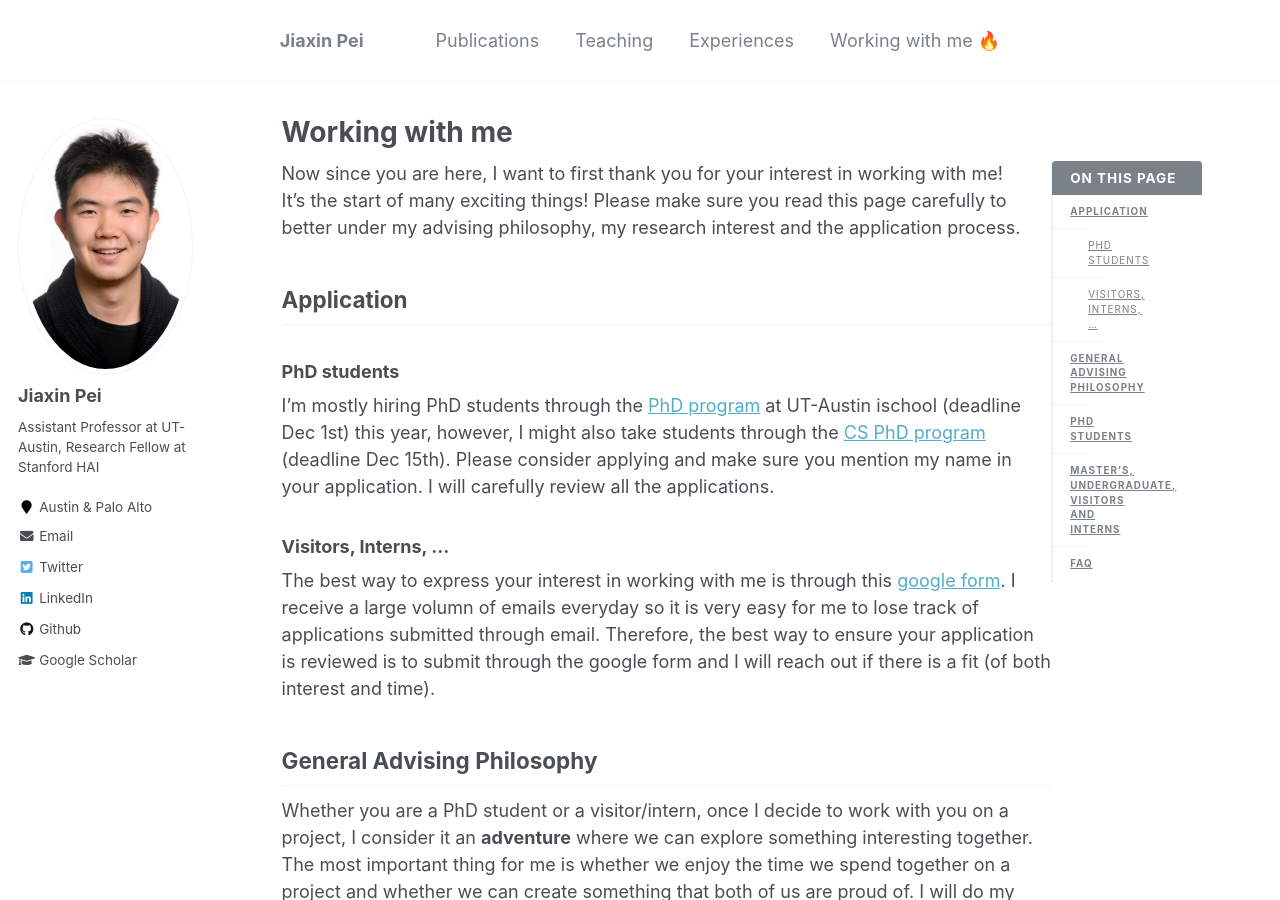
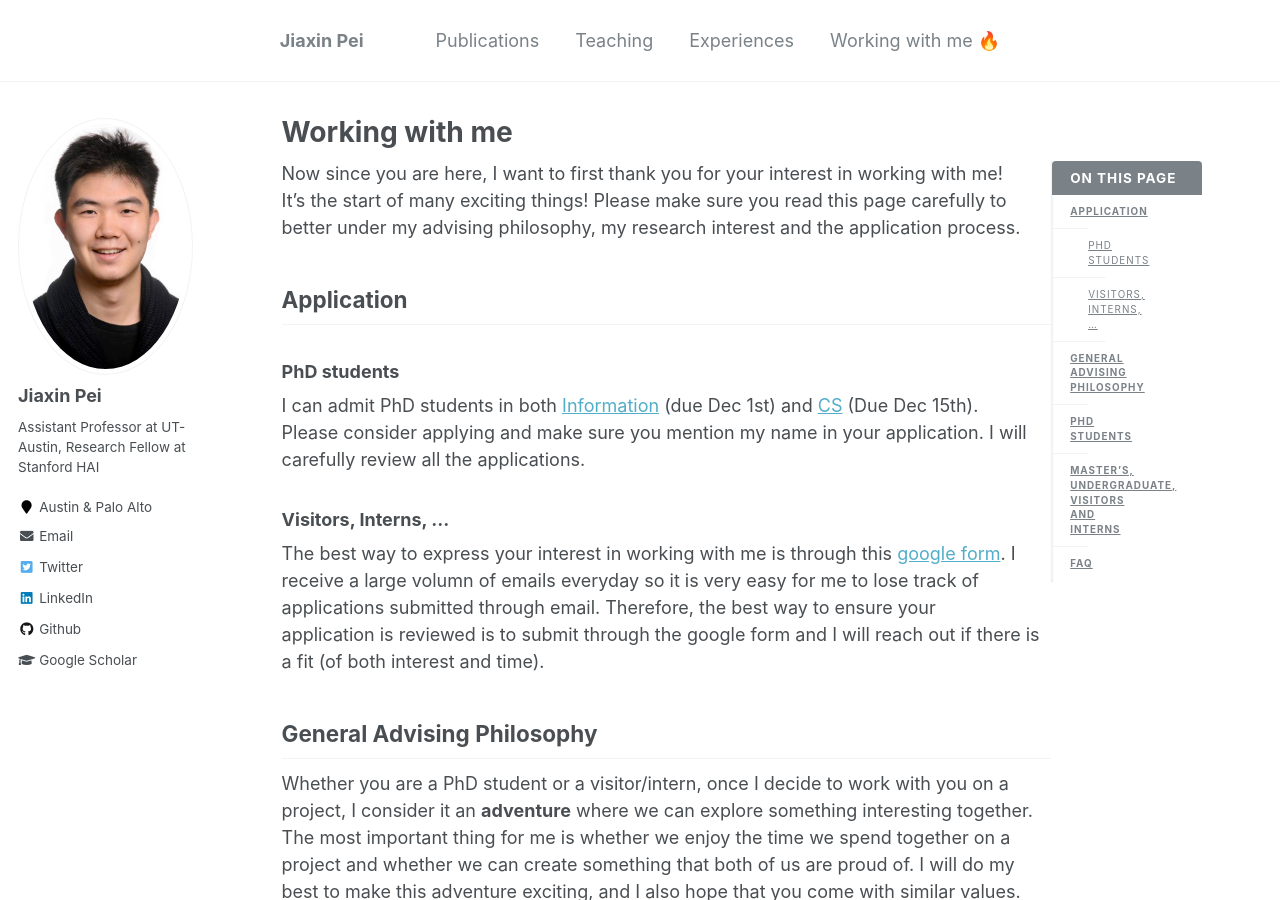
Before and after one commit to Jiaxin-Pei/Jiaxin-Pei.github.io, a Jekyll site: the page built from _pages/working-with-me.md, in a window 1280 px wide and 900 px high. Built offline with Jekyll 4.4.1, drawn with Linux system fonts in a browser that asks for light colours.

Commit message:
Note that PhD students can be admitted through both Information and CS.
Co-authored-by: Cursor <cursoragent@cursor.com>

```diff
--- a/_pages/working-with-me.md
+++ b/_pages/working-with-me.md
@@ -11,7 +11,7 @@ Now since you are here, I want to first thank you for your interest in working w
 
 ## Application
 ### PhD students
-I'm mostly hiring PhD students through the [PhD program](https://ischool.utexas.edu/programs/phd) at UT-Austin ischool (deadline Dec 1st) this year, however, I might also take students through the [CS PhD program](https://www.cs.utexas.edu/graduate-program/phd-program) (deadline Dec 15th). Please consider applying and make sure you mention my name in your application. I will carefully review all the applications.
+I can admit PhD students in both [Information](https://ischool.utexas.edu/programs/phd) (due Dec 1st) and [CS](https://www.cs.utexas.edu/graduate-program/phd-program) (Due Dec 15th). Please consider applying and make sure you mention my name in your application. I will carefully review all the applications.
 
 ### Visitors, Interns, ...
 The best way to express your interest in working with me is through this [google form](https://docs.google.com/forms/d/e/1FAIpQLSdexPPwufb_k5d1Vl3Y8hlxBQ6wq8SVO1-XJtLYnr614N8R3g/viewform?usp=dialog). I receive a large volumn of emails everyday so it is very easy for me to lose track of applications submitted through email. Therefore, the best way to ensure your application is reviewed is to submit through the google form and I will reach out if there is a fit (of both interest and time).
```
